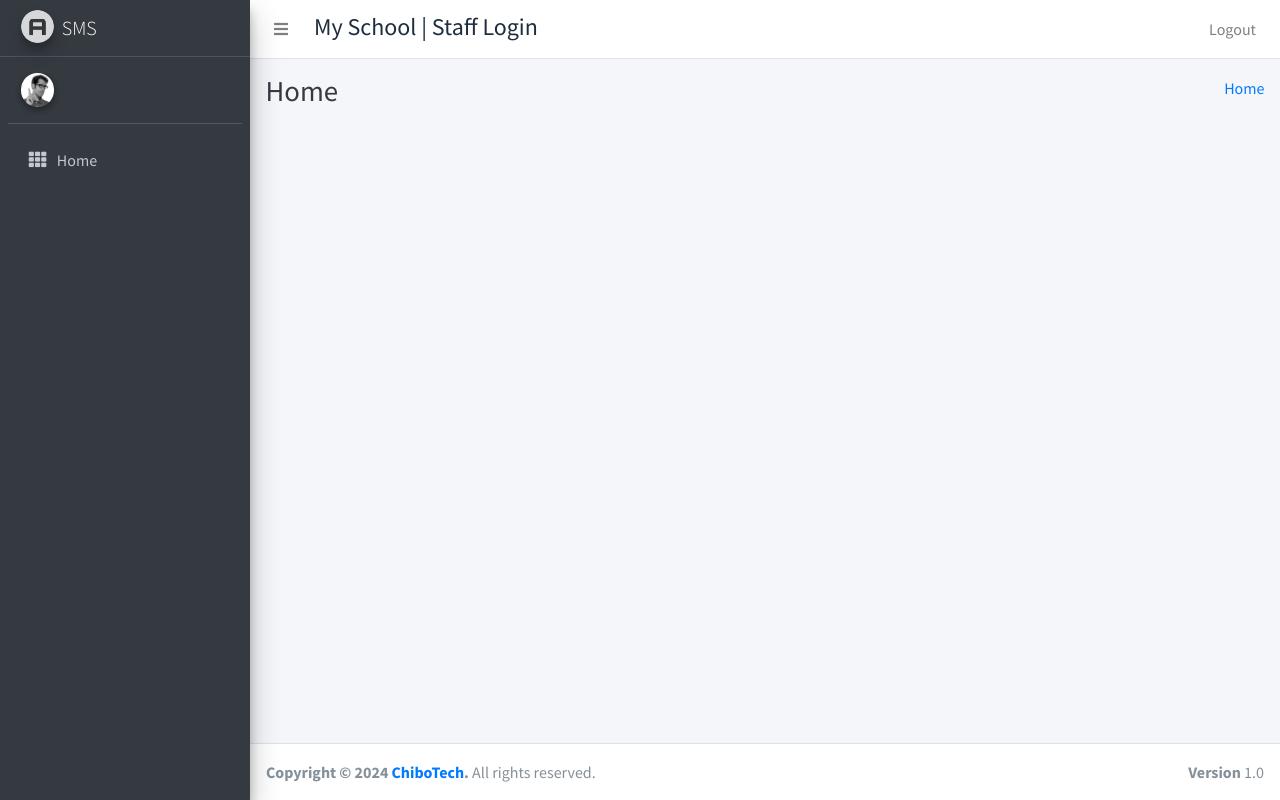
After one commit to salva669/School-Management-System, a Django app: template templates/staff_template/staff_home_template.html in a window 1280 px wide. The commit adds this page. Run offline with Django 4.2, Linux system fonts and the light colour scheme; the template is opened without the code that fills it, so the values that code supplies are empty; some libraries are stand-ins or nearby versions.

Commit message:
student_staff_homepage

```diff
--- a/school/settings.py
+++ b/school/settings.py
@@ -52,6 +52,7 @@ MIDDLEWARE = [
     'django.contrib.auth.middleware.AuthenticationMiddleware',
     'django.contrib.messages.middleware.MessageMiddleware',
     'django.middleware.clickjacking.XFrameOptionsMiddleware',
+    'schoolapp.LoginCheckMiddleWare.LoginCheckMiddleWare'
 ]
 
 ROOT_URLCONF = 'school.urls'
--- a/schoolapp/StudentViews.py
+++ b/schoolapp/StudentViews.py
@@ -1,5 +1,4 @@
 from django.shortcuts import render
-
 
 def student_home(request):
     return render(request,"student_template/student_home_template.html")
--- a/templates/hod_template/sidebar_template.html
+++ b/templates/hod_template/sidebar_template.html
@@ -62,7 +62,7 @@
           </li>
           <li class="nav-item">
               {% url 'add_course' as add_course %}
-              <a href="{{ add_course }}" class="nav-link {% if request.path == add_course %} active {% endif %}">
+              <a href="{% url 'add_course' %}" class="nav-link {% if request.path == add_course %} active {% endif %}">
               <i class="nav-icon fas fa-th"></i>
               <p>
                 Add Course
--- /dev/null
+++ b/templates/staff_template/base_template.html
@@ -0,0 +1,129 @@
+{% load static %}
+<!DOCTYPE html>
+<html>
+<head>
+  <meta charset="utf-8">
+  <meta http-equiv="X-UA-Compatible" content="IE=edge">
+  <title>My School</title>
+  <!-- Tell the browser to be responsive to screen width -->
+  <meta name="viewport" content="width=device-width, initial-scale=1">
+  <!-- Font Awesome -->
+  <link rel="stylesheet" href="{% static 'plugins/fontawesome-free/css/all.min.css' %}">
+  <!-- Ionicons -->
+  <link rel="stylesheet" href="https://code.ionicframework.com/ionicons/2.0.1/css/ionicons.min.css">
+  <!-- Tempusdominus Bbootstrap 4 -->
+  <link rel="stylesheet" href="{% static 'plugins/tempusdominus-bootstrap-4/css/tempusdominus-bootstrap-4.min.css' %}">
+  <!-- iCheck -->
+  <link rel="stylesheet" href="{% static 'plugins/icheck-bootstrap/icheck-bootstrap.min.css' %}">
+  <!-- JQVMap -->
+  <link rel="stylesheet" href="{% static 'plugins/jqvmap/jqvmap.min.css' %}">
+  <!-- Theme style -->
+  <link rel="stylesheet" href="{% static 'dist/css/adminlte.min.css' %}">
+  <!-- overlayScrollbars -->
+  <link rel="stylesheet" href="{% static 'plugins/overlayScrollbars/css/OverlayScrollbars.min.css' %}">
+  <!-- Daterange picker -->
+  <link rel="stylesheet" href="{% static 'plugins/daterangepicker/daterangepicker.css' %}">
+  <!-- summernote -->
+  <link rel="stylesheet" href="{% static 'plugins/summernote/summernote-bs4.css' %}">
+  <!-- Google Font: Source Sans Pro -->
+  <link href="https://fonts.googleapis.com/css?family=Source+Sans+Pro:300,400,400i,700" rel="stylesheet">
+    {% block custom_css %}{% endblock custom_css %}
+</head>
+<body class="hold-transition sidebar-mini layout-fixed">
+<div class="wrapper">
+
+  <!-- Navbar -->
+  <nav class="main-header navbar navbar-expand navbar-white navbar-light">
+    <!-- Left navbar links -->
+    <ul class="navbar-nav">
+      <li class="nav-item">
+        <a class="nav-link" data-widget="pushmenu" href="#"><i class="fas fa-bars"></i></a>
+      </li>
+    </ul>
+    <h4 style="margin-left: 10px;margin-top: 5px;">My School | Staff Login</h4>
+    <ul class="navbar-nav ml-auto">
+      <!-- Messages Dropdown Menu -->
+      <li class="nav-item">
+        <a class="nav-link" href="{% url 'logout' %}">
+          Logout
+        </a>
+      </li>
+    </ul>
+
+    <!-- Right navbar links -->
+  </nav>
+  <!-- /.navbar -->
+
+  <!-- Main Sidebar Container -->
+    {% include 'staff_template/sidebar_template.html' with user=user id=id %}
+
+  <!-- Content Wrapper. Contains page content -->
+   <div class="content-wrapper">
+       <!-- Content Header (Page header) -->
+    <div class="content-header">
+      <div class="container-fluid">
+        <div class="row mb-2">
+          <div class="col-sm-6">
+            <h1 class="m-0 text-dark">
+                {% block page_title %}
+                {% endblock page_title %}
+            </h1>
+          </div><!-- /.col -->
+          <div class="col-sm-6">
+            <ol class="breadcrumb float-sm-right">
+              <li class="breadcrumb-item"><a href="#">Home</a></li>
+            </ol>
+          </div><!-- /.col -->
+        </div><!-- /.row -->
+      </div><!-- /.container-fluid -->
+    </div>
+    <!-- /.content-header -->
+     {% block main_content %}{% endblock main_content %}
+
+  </div>
+  <!-- /.content-wrapper -->
+    {% include 'staff_template/footer.html' %}
+
+</div>
+<!-- ./wrapper -->
+
+<!-- jQuery -->
+<script src="{% static 'plugins/jquery/jquery.min.js' %}"></script>
+<!-- jQuery UI 1.11.4 -->
+<script src="{% static 'plugins/jquery-ui/jquery-ui.min.js' %}"></script>
+<!-- Resolve conflict in jQuery UI tooltip with Bootstrap tooltip -->
+<script>
+  $.widget.bridge('uibutton', $.ui.button)
+</script>
+<!-- Bootstrap 4 -->
+<script src="{% static 'plugins/bootstrap/js/bootstrap.bundle.min.js' %}"></script>
+<!-- ChartJS -->
+<script src="{% static 'plugins/chart.js/Chart.min.js' %}"></script>
+<!-- Sparkline -->
+<script src="{% static 'plugins/sparklines/sparkline.js' %}"></script>
+<!-- JQVMap -->
+<script src="{% static 'plugins/jqvmap/jquery.vmap.min.js' %}"></script>
+<script src="{% static 'plugins/jqvmap/maps/jquery.vmap.usa.js' %}"></script>
+<!-- jQuery Knob Chart -->
+<script src="{% static 'plugins/jquery-knob/jquery.knob.min.js' %}"></script>
+<!-- daterangepicker -->
+<script src="{% static 'plugins/moment/moment.min.js' %}"></script>
+<script src="{% static 'plugins/daterangepicker/daterangepicker.js' %}"></script>
+<!-- Tempusdominus Bootstrap 4 -->
+<script src="{% static 'plugins/tempusdominus-bootstrap-4/js/tempusdominus-bootstrap-4.min.js' %}"></script>
+<!-- Summernote -->
+<script src="{% static 'plugins/summernote/summernote-bs4.min.js' %}"></script>
+<!-- overlayScrollbars -->
+<script src="{% static 'plugins/overlayScrollbars/js/jquery.overlayScrollbars.min.js' %}"></script>
+<!-- AdminLTE App -->
+<script src="{% static 'dist/js/adminlte.js' %}"></script>
+<!-- AdminLTE dashboard demo (This is only for demo purposes) -->
+<script src="{% static 'dist/js/pages/dashboard.js' %}"></script>
+<!-- AdminLTE for demo purposes -->
+<script src="{% static 'dist/js/demo.js' %}"></script>
+
+{% block custom_js %}
+{% endblock custom_js %}
+
+</body>
+</html>
--- /dev/null
+++ b/templates/staff_template/footer.html
@@ -0,0 +1,7 @@
+ <footer class="main-footer">
+    <strong>Copyright &copy; 2024 <a href="https://supercoders.in">ChiboTech</a>.</strong>
+    All rights reserved.
+    <div class="float-right d-none d-sm-inline-block">
+      <b>Version</b> 1.0
+    </div>
+  </footer>
--- /dev/null
+++ b/templates/staff_template/sidebar_template.html
@@ -0,0 +1,39 @@
+{% load static %}
+  <aside class="main-sidebar sidebar-dark-primary elevation-4">
+    <!-- Brand Logo -->
+    <a href="" class="brand-link">
+      <img src="{% static 'dist/img/AdminLTELogo.png' %}" alt="AdminLTE Logo" class="brand-image img-circle elevation-3"
+           style="opacity: .8">
+      <span class="brand-text font-weight-light">SMS</span>
+    </a>
+    <!-- Sidebar -->
+    <div class="sidebar">
+      <!-- Sidebar user panel (optional) -->
+      <div class="user-panel mt-3 pb-3 mb-3 d-flex">
+        <div class="image">
+          <img src="{% static 'dist/img/user2-160x160.jpg' %}" class="img-circle elevation-2" alt="User Image">
+        </div>
+        <div class="info">
+          <a href="#" class="d-block">{{ user.username }}</a>
+        </div>
+      </div>
+      <!-- Sidebar Menu -->
+      <nav class="mt-2">
+        <ul class="nav nav-pills nav-sidebar flex-column" data-widget="treeview" role="menu" data-accordion="false">
+          <!-- Add icons to the links using the .nav-icon class
+               with font-awesome or any other icon font library -->
+            <li class="nav-item">
+            {% url 'staff_home' as staff_home %}
+            <a href="{{ staff_home }}" class="nav-link {% if request.path == staff_home %} active {% endif %}">
+              <i class="nav-icon fas fa-th"></i>
+              <p>
+                Home
+              </p>
+            </a>
+            </li>
+        </ul>
+      </nav>
+      <!-- /.sidebar-menu -->
+    </div>
+    <!-- /.sidebar -->
+  </aside>
--- /dev/null
+++ b/templates/staff_template/staff_home_template.html
@@ -0,0 +1,12 @@
+{% extends 'staff_template/base_template.html' %}
+{% block page_title %}
+Home
+{% endblock page_title %}
+{% block main_content %}
+    <!-- Main content -->
+    <section class="content">
+      <div class="container-fluid">
+      </div>
+    </section>
+    <!-- /.content -->
+{% endblock main_content %}
```
Also changed, not shown: schoolapp/urls.py (+8 -1 lines), templates/student_template/base_template.html (added, +129 -0 lines), templates/student_template/footer.html (added, +7 -0 lines), templates/student_template/sidebar_template.html (added, +39 -0 lines), templates/student_template/student_home_template.html (added, +12 -0 lines).
